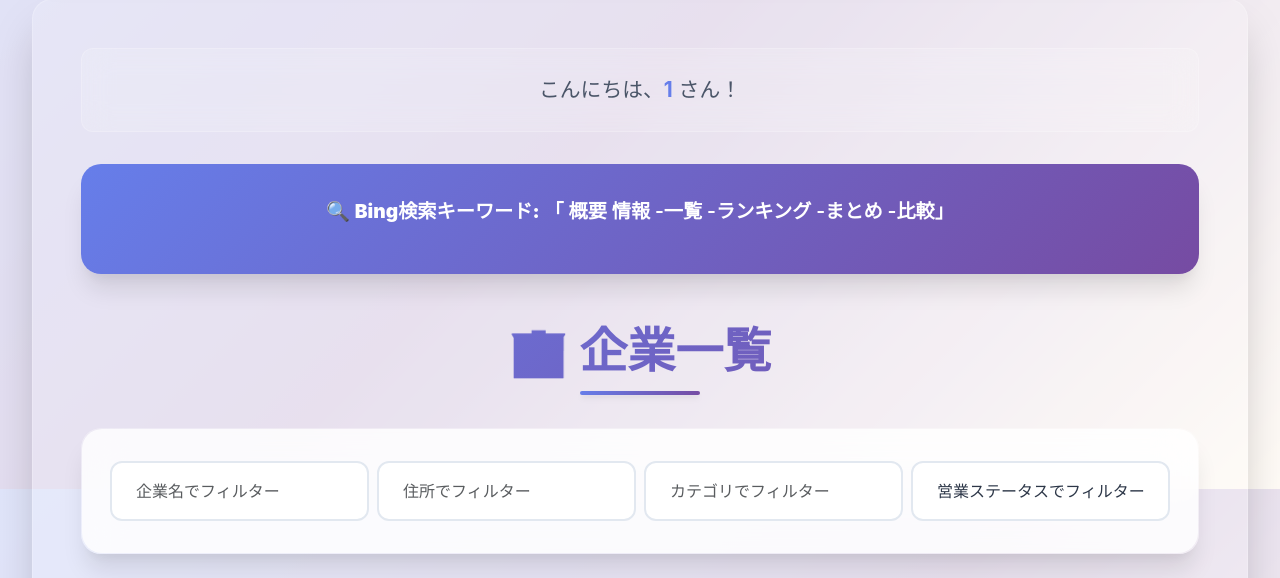
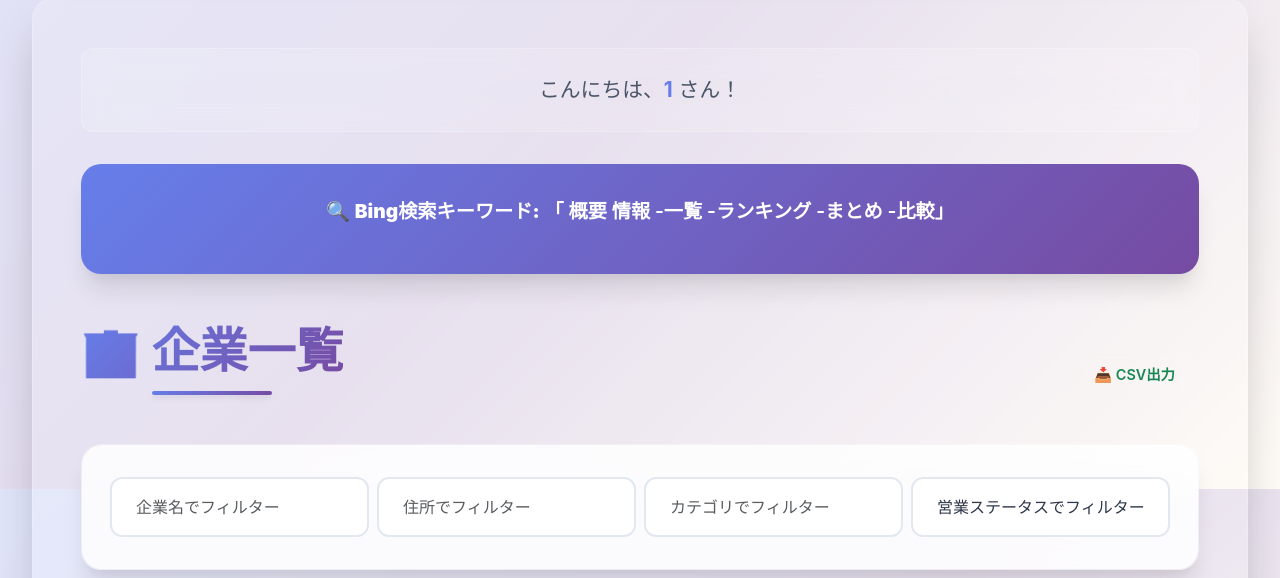
Before and after one commit to ghrwf704/form-dashboard, a Flask app: page / in a window 1280 px wide. Shown: the part 311-889 px from the top of the page. Run offline with Flask 3, Linux system fonts and the light colour scheme; the visitor is signed in with stand-in values (Sample User, id 1); data that the repository does not hold is empty.

Commit message:
CSV出力機能

```diff
--- a/app.py
+++ b/app.py
@@ -200,5 +200,36 @@ def update_company():
 
     return redirect(url_for("index"))
 
+@app.route("/export_csv")
+@login_required
+def export_csv():
+    from io import StringIO
+    import csv
+
+    output = StringIO()
+    writer = csv.writer(output)
+
+    # ヘッダー
+    writer.writerow(["企業名", "トップページ", "フォーム", "住所", "電話番号", "FAX", "カテゴリ", "説明", "営業ステータス", "営業メモ"])
+
+    for f in forms_collection.find({"owner": current_user.id}):
+        writer.writerow([
+            f.get("company_name", ""),
+            f.get("url_top", ""),
+            f.get("url_form", ""),
+            f.get("address", ""),
+            f.get("tel", ""),
+            f.get("fax", ""),
+            f.get("category_keywords", ""),
+            f.get("description", ""),
+            f.get("sales_status", ""),
+            f.get("sales_note", "")
+        ])
+
+    response = make_response(output.getvalue())
+    response.headers["Content-Disposition"] = "attachment; filename=companies.csv"
+    response.headers["Content-type"] = "text/csv"
+    return response
+
 if __name__ == "__main__":
     app.run(debug=True)
--- a/templates/index.html
+++ b/templates/index.html
@@ -11,7 +11,10 @@
   <p>🔍 <strong>Bing検索キーワード:</strong> 「{{ active_keywords | join(' ') }} 概要 情報 -一覧 -ランキング -まとめ -比較」</p>
 </div>
 
-<h1>🏢 企業一覧</h1>
+<div class="d-flex justify-content-between align-items-center mb-3">
+  <h1>🏢 企業一覧</h1>
+  <a href="{{ url_for('export_csv') }}" class="btn btn-outline-success">📥 CSV出力</a>
+</div>
 
 <!-- フィルターフォーム -->
 <div class="filter-box mb-4">
```
